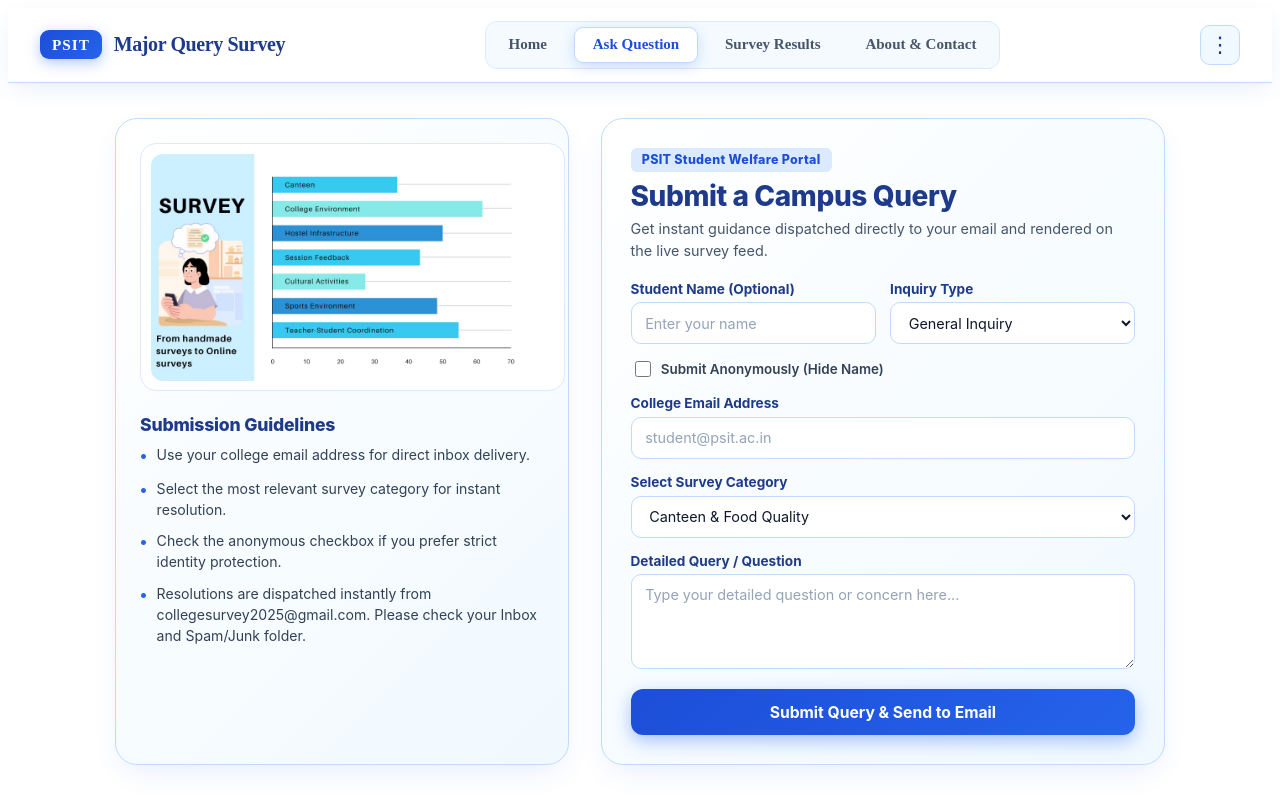
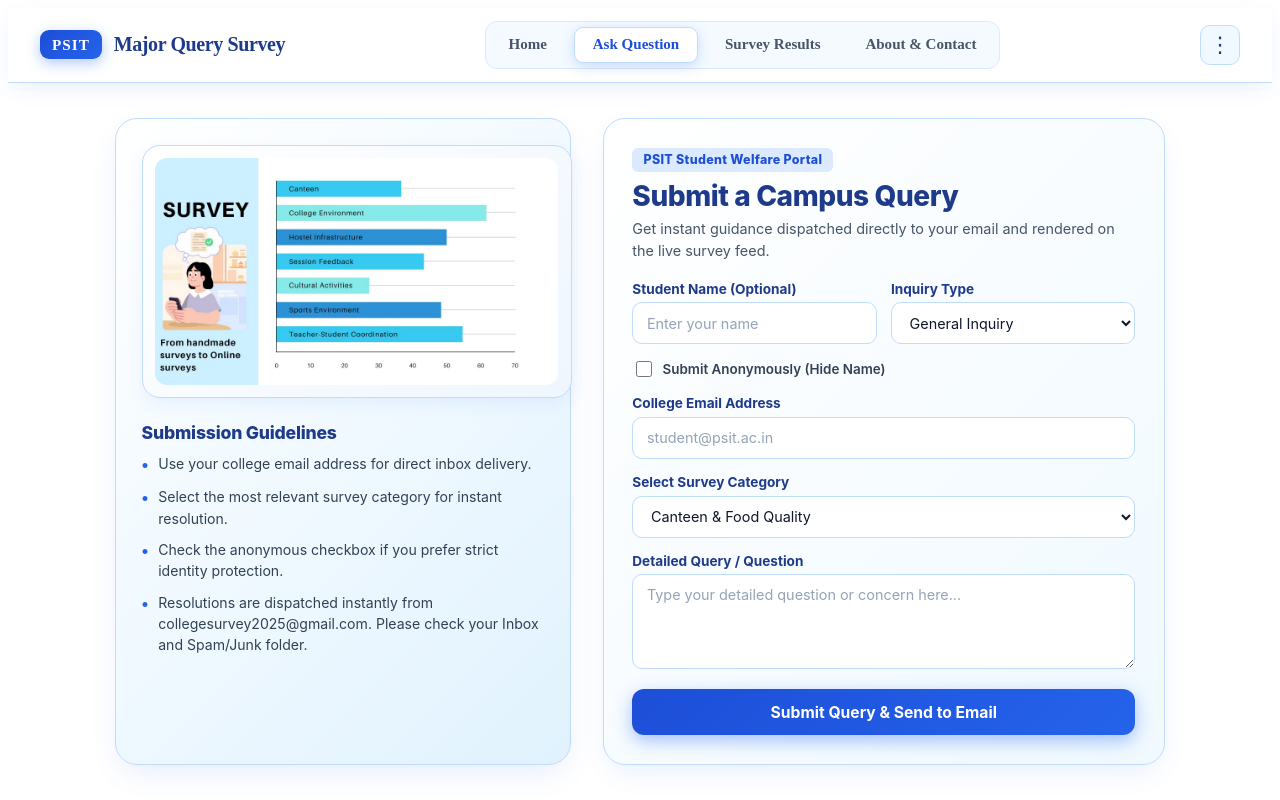
Before and after one commit to jaishree-verma/College_Survey, a React (Vite) app in the folder frontend/: page /question in a window 1280 px wide. Shown: the top 800 px of the page. Built offline with nearby package versions, Linux system fonts and the light colour scheme.

Commit message:
Redesign left survey illustration card with glassmorphism gradient and full image aspect ratio

```diff
--- a/frontend/src/Components/QueryForm.css
+++ b/frontend/src/Components/QueryForm.css
@@ -22,14 +22,14 @@
 .query-left-card {
   flex: 1;
   max-width: 440px;
-  background: linear-gradient(135deg, #ffffff 0%, #f0f9ff 100%);
+  background: linear-gradient(135deg, #ffffff 0%, #f0f9ff 50%, #e0f2fe 100%);
   border: 1.5px solid #bfdbfe;
   border-radius: 22px;
-  padding: 1.5rem;
-  box-shadow: 0 12px 30px -8px rgba(37, 99, 235, 0.12);
+  padding: 1.6rem;
+  box-shadow: 0 12px 32px -8px rgba(37, 99, 235, 0.14);
   display: flex;
   flex-direction: column;
-  gap: 1.4rem;
+  gap: 1.5rem;
   animation: slideUpFade 0.65s cubic-bezier(0.16, 1, 0.3, 1) both;
   transition: transform 0.35s cubic-bezier(0.16, 1, 0.3, 1), box-shadow 0.35s ease, border-color 0.35s ease;
 }
@@ -37,25 +37,32 @@
 .query-left-card:hover {
   transform: translateY(-8px) scale(1.015);
   border-color: #3b82f6;
-  box-shadow: 0 20px 42px -8px rgba(37, 99, 235, 0.22);
+  box-shadow: 0 22px 48px -10px rgba(37, 99, 235, 0.28);
 }
 
 .query-image-wrapper {
-  background: #ffffff;
-  border-radius: 16px;
-  border: 1px solid #dbeafe;
-  padding: 0.6rem;
+  background: linear-gradient(135deg, #ffffff 0%, #eff6ff 100%);
+  border-radius: 18px;
+  border: 1.5px solid #bfdbfe;
+  padding: 0.8rem;
   overflow: hidden;
   display: flex;
   justify-content: center;
   align-items: center;
   width: 100%;
+  box-shadow: 0 6px 20px -4px rgba(37, 99, 235, 0.1);
+  transition: transform 0.35s ease, box-shadow 0.35s ease;
+}
+
+.query-left-card:hover .query-image-wrapper {
+  transform: scale(1.02);
+  box-shadow: 0 10px 26px -4px rgba(37, 99, 235, 0.18);
 }
 
 .query-image-wrapper img {
   width: 100%;
   height: auto;
-  max-height: 260px;
+  max-height: 310px;
   object-fit: contain;
   border-radius: 12px;
   display: block;
```
